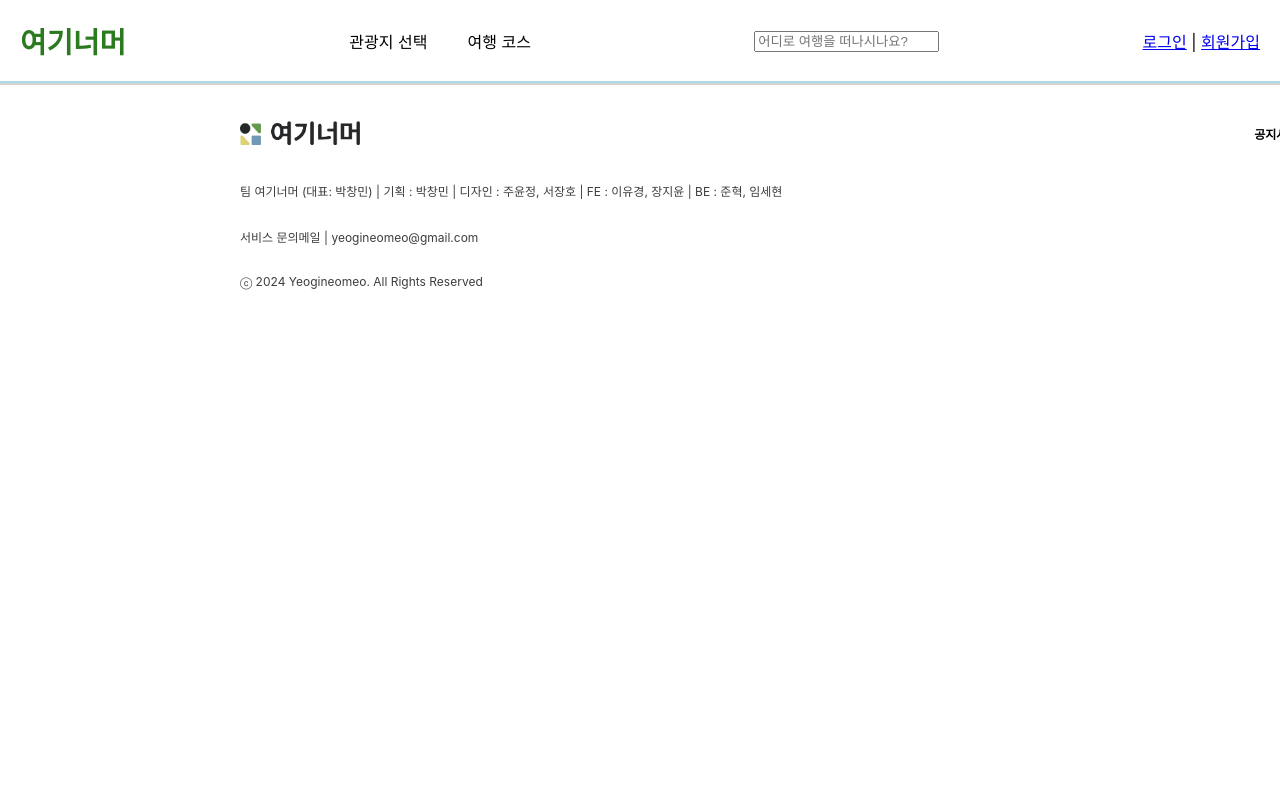
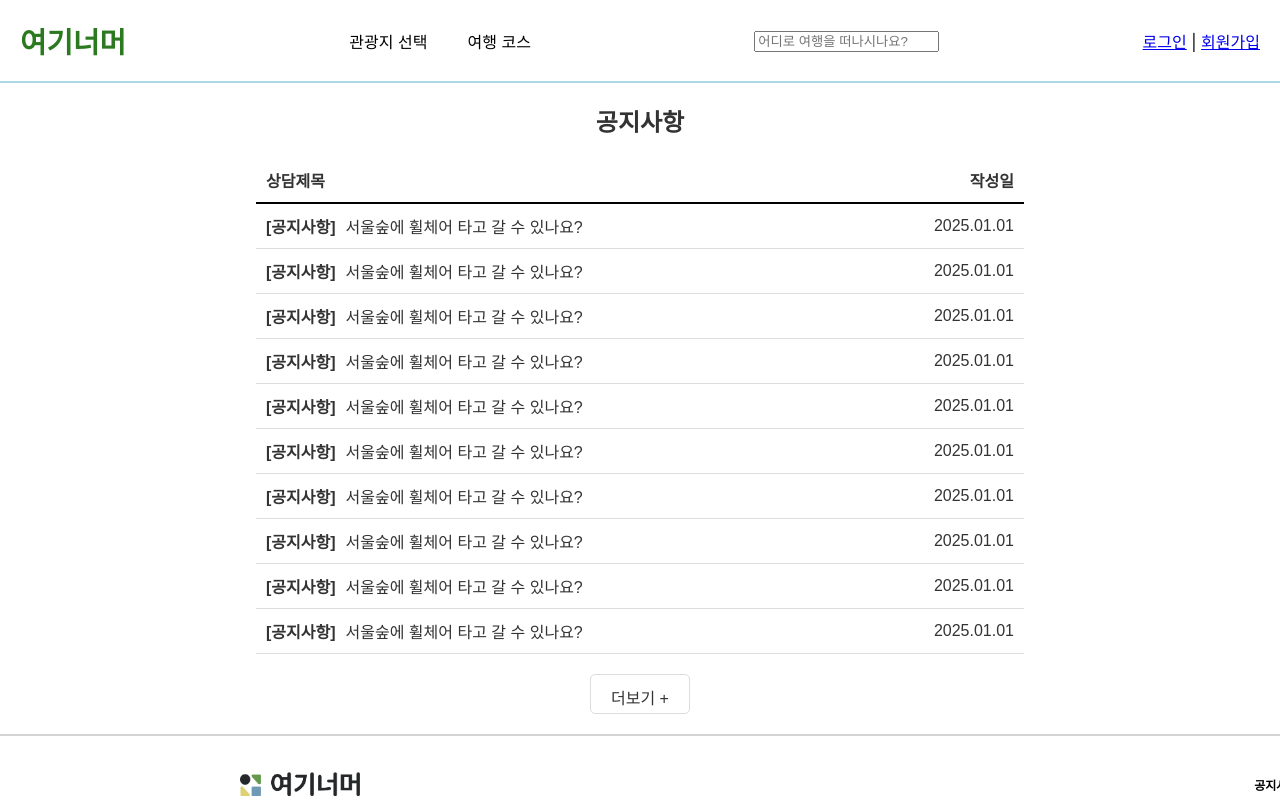
Before and after one commit to bumjuni/OverHereFrontend, a React (Create React App) app: page /notice in a window 1280 px wide. Shown: the top 800 px of the page. Built offline with nearby package versions, Linux system fonts and the light colour scheme.

Commit message:
공지사항 페이지

```diff
--- a/src/App.js
+++ b/src/App.js
@@ -5,6 +5,7 @@ import TravelRoutes from './pages/TravelRoutesPage';
 import CourseDetails from './pages/CourseDetailPage';
 import Header from './components/Header/Header';
 import Footer from './components/Footer/Footer';
+import NoticePage from "./pages/NoticePage";  // 공지사항 페이지
 
 const App = () => {
   return (
@@ -14,6 +15,7 @@ const App = () => {
         <Route path="/" element={<Home />} />
         <Route path="/travel-routes" element={<TravelRoutes />} />
         <Route path="/course-details" element={<CourseDetails />} />
+        <Route path="/notice" element={<NoticePage />} />
       </Routes>
       <Footer />
     </BrowserRouter>
--- a/src/components/Footer/Footer.jsx
+++ b/src/components/Footer/Footer.jsx
@@ -10,7 +10,7 @@ function Footer(){
             <div className="footer-header">
                 <img src={Logo} alt="여기너머" width="120px"/>
                 <div className='links' style={{ display: "flex", gap: "15px" }}>
-                    <Link className="normal" to="/notice"> 공지사항</Link>
+                    <Link className="normal" to="/notice">공지사항</Link>
                     <Link className='normal' to='/privacy'>개인정보취급방침</Link>
                     <Link className='normal' to='/terms'>이용약관</Link>
                     <Link className='normal' to='/help'>고객센터</Link>
--- a/src/pages/NoticePage.js
+++ b/src/pages/NoticePage.js
@@ -1,25 +1,32 @@
 import React, { useState } from "react";
 
-const initialNotices = Array(10).fill({
+// 초기 공지사항 데이터 (20개 중 처음엔 10개만 표시)
+const initialNotices = Array(20).fill({
   category: "[공지사항]",
   title: "서울숲에 휠체어 타고 갈 수 있나요?",
   date: "2025.01.01",
 });
 
 const NoticePage = () => {
-  const [notices, setNotices] = useState(initialNotices);
-  const [visibleCount, setVisibleCount] = useState(5);
+  const [notices] = useState(initialNotices);
+  const [visibleCount, setVisibleCount] = useState(10); // 처음 10개만 표시
+  const [isExpanded, setIsExpanded] = useState(false); // 버튼 상태 (더보기/창 줄이기)
 
-  // 더보기 버튼 클릭 시 데이터 추가
-  const loadMore = () => {
-    setVisibleCount((prev) => prev + 5); // 5개씩 추가
+  // 버튼 클릭 시 10개 ↔ 20개 토글
+  const toggleView = () => {
+    if (isExpanded) {
+      setVisibleCount(10); // 다시 10개로 줄이기
+    } else {
+      setVisibleCount(notices.length); // 전체 공지 보이기
+    }
+    setIsExpanded(!isExpanded); // 버튼 텍스트 변경
   };
 
   return (
     <div style={{ fontFamily: "Arial, sans-serif", color: "#333", width: "60%", margin: "auto" }}>
-      <h2 style={{ fontWeight: "bold", fontSize: "24px", marginBottom: "20px" }}>공지사항</h2>
+      <h2 style={{ fontWeight: "bold", fontSize: "24px", marginBottom: "20px", textAlign: "center" }}>공지사항</h2>
 
-      {/* 테이블 */}
+      {/* 테이블 (스크롤 없이 전체 표시) */}
       <table style={{ width: "100%", borderCollapse: "collapse", marginBottom: "20px" }}>
         <thead>
           <tr style={{ borderBottom: "2px solid #000", textAlign: "left" }}>
@@ -40,24 +47,26 @@ const NoticePage = () => {
         </tbody>
       </table>
 
-      {/* 더보기 버튼 */}
-      {visibleCount < notices.length && (
+      {/* 더보기 / 창 줄이기 버튼 */}
+      <div style={{ textAlign: "center", marginTop: "20px", marginBottom: "20px" }}>
         <button
-          onClick={loadMore}
+          onClick={toggleView}
           style={{
-            display: "block",
-            margin: "auto",
             padding: "10px 20px",
             fontSize: "16px",
             backgroundColor: "#fff",
             border: "1px solid #ddd",
             borderRadius: "5px",
             cursor: "pointer",
+            whiteSpace: "nowrap", // 텍스트 줄바꿈 방지
+            width: "auto", // 버튼 크기 자동 조정
+            display: "inline-block", // 버튼 자체를 인라인 블록으로 설정
+            textAlign: "center", // 버튼 내부 텍스트 중앙 정렬
           }}
         >
-          더보기 +
+          {isExpanded ? "창 줄이기" : "더보기 +"}
         </button>
-      )}
+      </div>
     </div>
   );
 };
```
Also changed, not shown: src/pages/To.js (added, +9 -0 lines).
